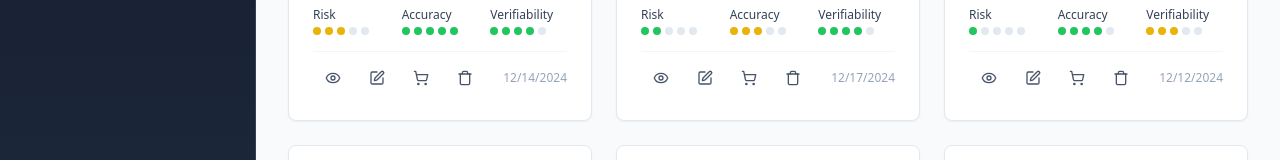
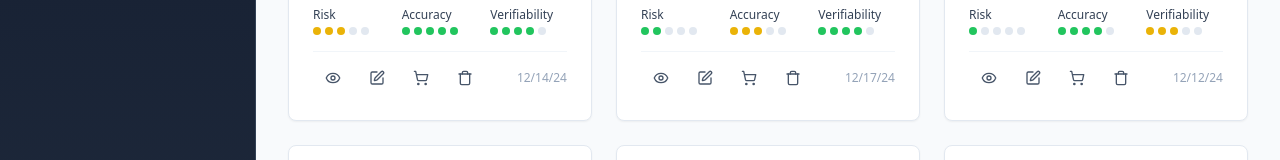
Before and after one commit to iQube-Protocol/iQube-registry, a React (Vite) app: page / in a window 1280 px wide. Shown: the part 513-673 px from the top of the page. Built offline with nearby package versions, Linux system fonts and the light colour scheme.

Commit message:
Fix: Date format and padding for mobile
Use 2-digit year format in date display and adjust padding in `src/components/registry/cards/IQubeGridCard.tsx` to prevent overflow on mobile devices.

```diff
--- a/src/components/registry/cards/IQubeGridCard.tsx
+++ b/src/components/registry/cards/IQubeGridCard.tsx
@@ -69,8 +69,12 @@ export const IQubeGridCard = ({
             onDelete={onDelete}
             onAddToCart={onAddToCart}
           />
-          <span className="text-xs text-slate-400">
-            {new Date(iQube.transactionDate).toLocaleDateString()}
+          <span className="text-xs text-slate-400 flex-shrink-0 ml-2">
+            {new Date(iQube.transactionDate).toLocaleDateString('en-US', {
+              month: 'numeric',
+              day: 'numeric',
+              year: '2-digit'
+            })}
           </span>
         </div>
       </CardContent>
```
